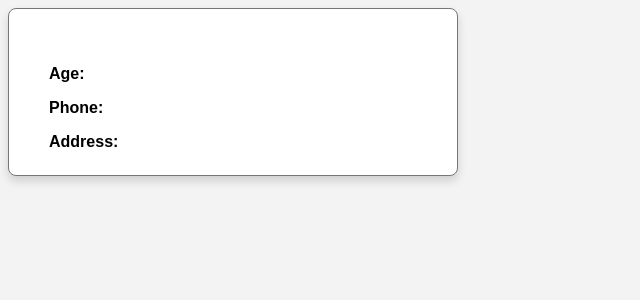
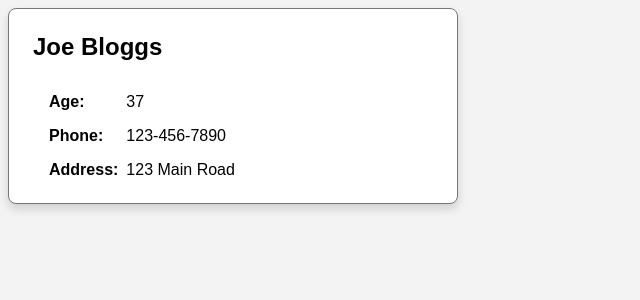
Before and after one commit to jcainuk/User-Card, a React (Vite) app: page / in a window 1280 px wide. Shown: the top 300 px of the page, without its empty margins (0-640 px from the left). Built offline with nearby package versions, Linux system fonts and the light colour scheme.

Commit message:
Passed all props through

```diff
--- a/src/App.jsx
+++ b/src/App.jsx
@@ -4,7 +4,14 @@ import "../styles/App.css";
 import UserCard from "./UserCard";
 
 function App() {
-  return <UserCard />;
+  return (
+    <UserCard
+      name={user.name}
+      age={user.age}
+      phoneNumber={user.phoneNumber}
+      address={user.address}
+    />
+  );
 }
 
 export default App;
```
